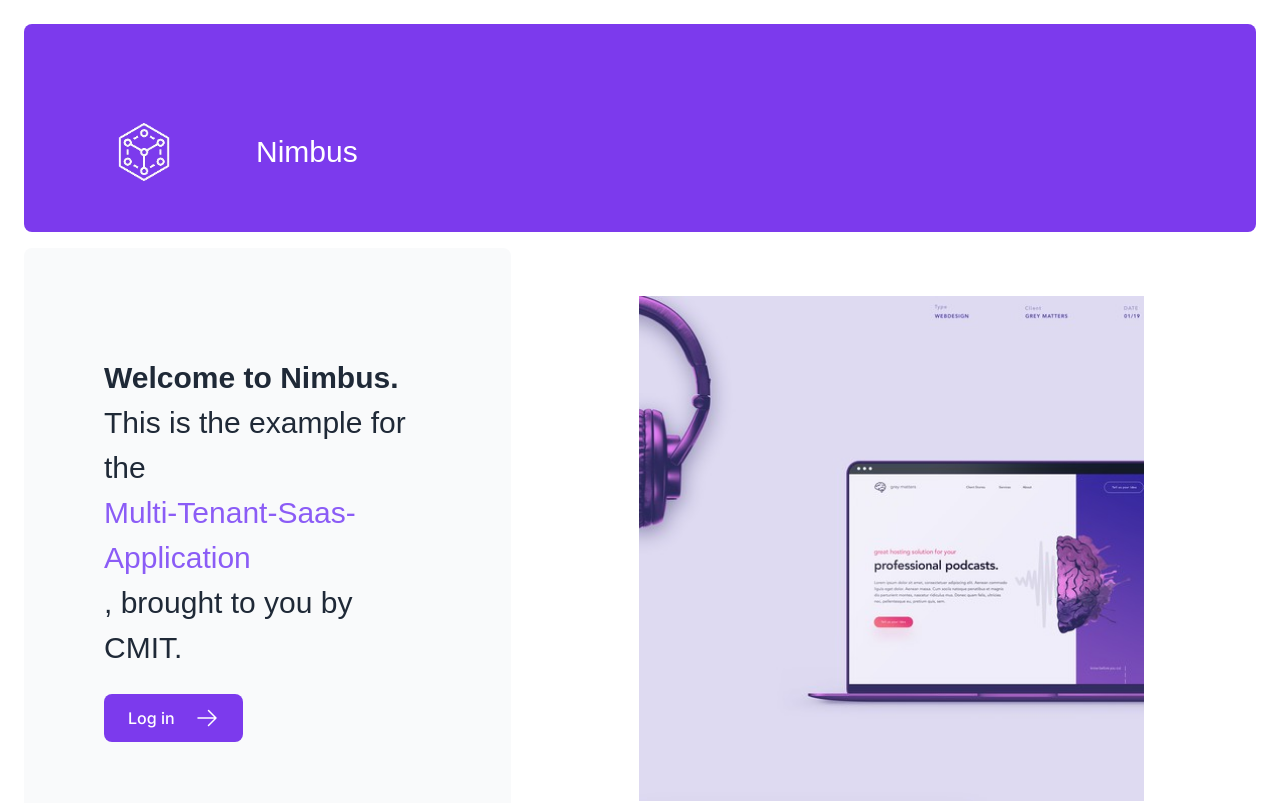
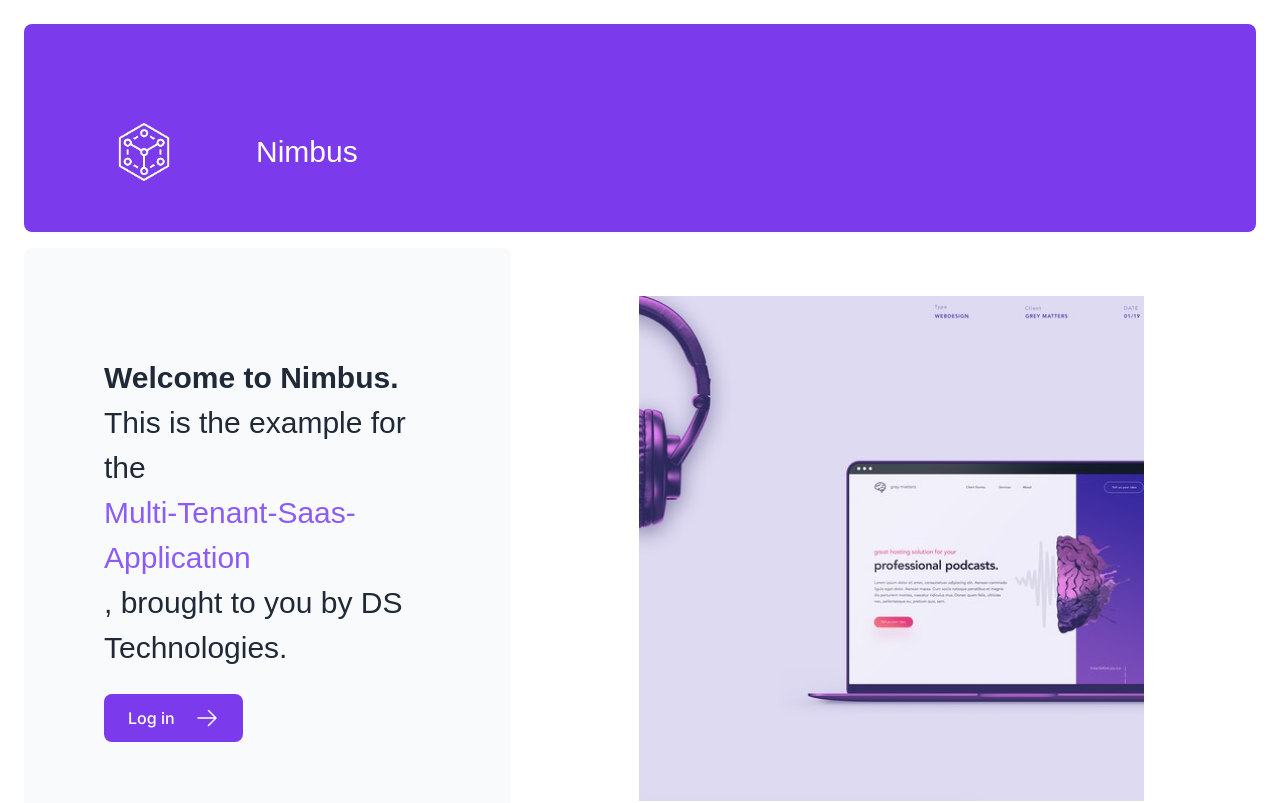
Before and after one commit to ChaudhryBassamTanvir/Invoice_Billing_Multi_tenant_SaaS_Plateform, a Next.js app: page / in a window 1280 px wide. Shown: the top 803 px of the page. Built offline with nearby package versions, Linux system fonts and the light colour scheme; a web font is replaced by a local one.

Commit message:
Dummy text Updated

```diff
--- a/app/ui/HeroSection.tsx
+++ b/app/ui/HeroSection.tsx
@@ -19,7 +19,7 @@ const HeroSection = () => {
             <div  className="text-violet-500">
               Multi-Tenant-Saas-Application
             </div>
-            , brought to you by CMIT.
+            , brought to you by DS Technologies.
           </span>
           <Link
             href="/login"
```
